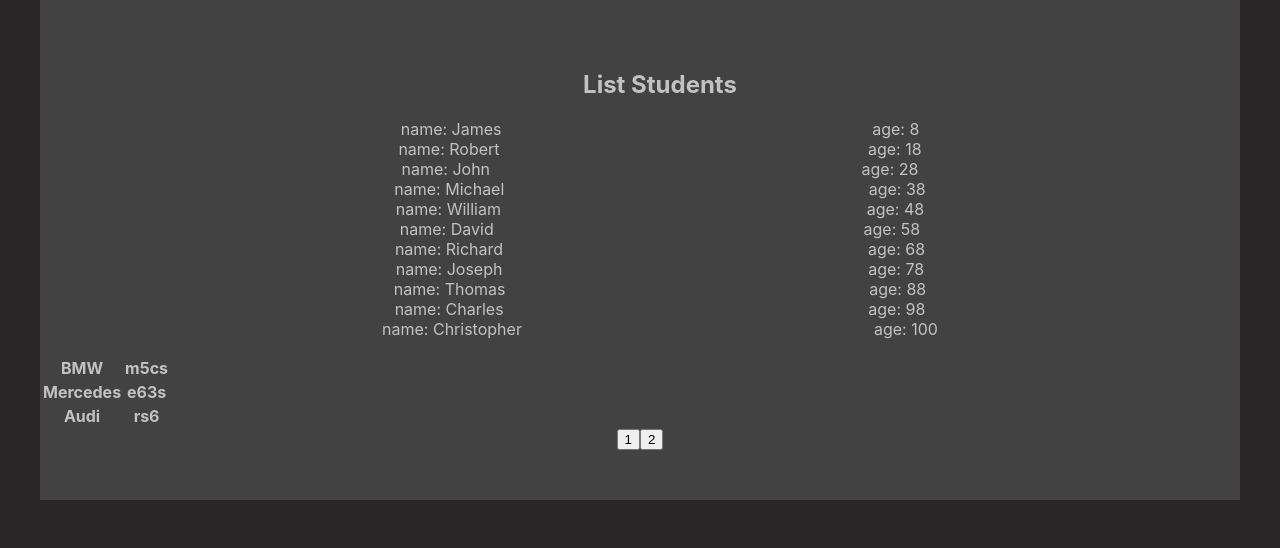
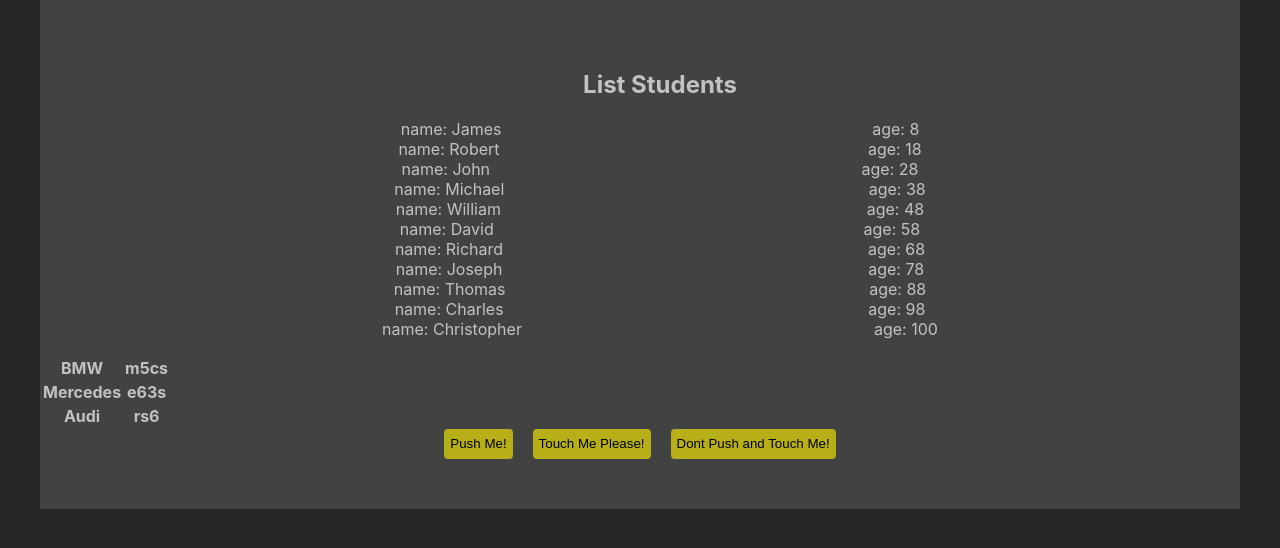
Before and after one commit to hadsome-Droid/MicroTasks, a React (Create React App) app: page / in a window 1280 px wide. Shown: the top 548 px of the page. Built offline with nearby package versions, Linux system fonts and the light colour scheme.

Commit message:
task with button part two complete

```diff
--- a/src/App.tsx
+++ b/src/App.tsx
@@ -3,6 +3,7 @@ import './App.css';
 import {ListStudents} from "./components/liststudents/ListStudents";
 import {Button} from "./components/button/Button";
 import {Container} from "./components/Container";
+import {UniversalButton} from "./components/universalbutton/UniversalButton";
 
 
 function App() {
@@ -20,11 +21,27 @@ function App() {
             {id: 11, name: "Christopher", age: 100},
         ]
     )
+
+    const ButtonPush = (userName: string, age: number) => {
+        console.log(`You push me ${userName}! Your age ${age}!`)
+    }
+
+    const ButtonTouch = (userName: string, age: number) => {
+        console.log(`You touch me ${userName}! Your age ${age}!`)
+    }
+
+    const StupidButton = () => {
+        console.log('Im stupid button')
+    }
+
     return (
         <>
             <Container>
                 <ListStudents students={students}/>
-                <Button />
+                {/*<Button />*/}
+                <UniversalButton name={'Push Me!'} callBack={() => ButtonPush('Leo', 21)}/>
+                <UniversalButton name={'Touch Me Please!'} callBack={() => ButtonTouch('Mary', 15)}/>
+                <UniversalButton name={'Dont Push and Touch Me!'} callBack={StupidButton}/>
             </Container>
 
         </>
--- /dev/null
+++ b/src/components/universalbutton/UniversalButton.tsx
@@ -0,0 +1,40 @@
+import React from 'react';
+import styled from "styled-components";
+
+type UniversalButtonPropsType = {
+    name: string
+    callBack: () => void
+}
+
+export const UniversalButton = (props: UniversalButtonPropsType) => {
+    // вся логика здесь хрониться
+    // к кнопке всегда должен приходить какой-то callBack в которой будет заложена какая-то логика,
+    // а кнопка должна оставаться простой жмяколкой не обременёной интелектом
+
+    // Возникает вопрос где же закладывать логику для callBack ?
+    // Ответ прост! в том компоненте где наша кнопка используется!
+
+    const onclickHandler = () => {
+       props.callBack()
+    }
+
+    return (
+        <div>
+            {/*у кнопки есть имя(name)  и обработчик onClick, так же  вся логика выносится перед return*/}
+            <StyledUniversalButton onClick={onclickHandler}>{props.name}</StyledUniversalButton>
+        </div>
+    );
+};
+
+const StyledUniversalButton = styled.button`
+  background-color: #b6af18;
+  border: none;
+  cursor: pointer;
+  height: 30px;
+  margin: 0 10px;
+  border-radius: 4px;
+
+  &:hover {
+    background-color: forestgreen;
+  }
+`
```
Also changed, not shown: src/components/button/UniversalButton.tsx (deleted, +0 -11 lines).
